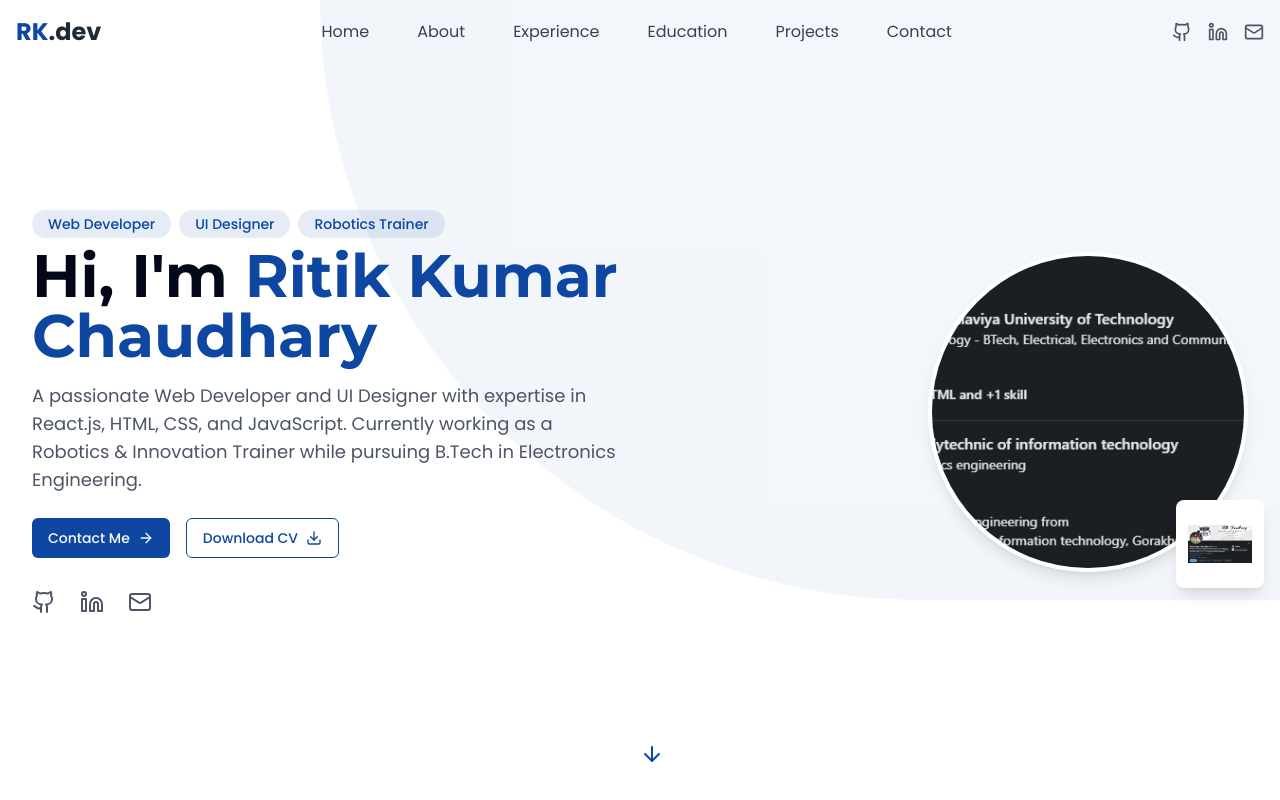
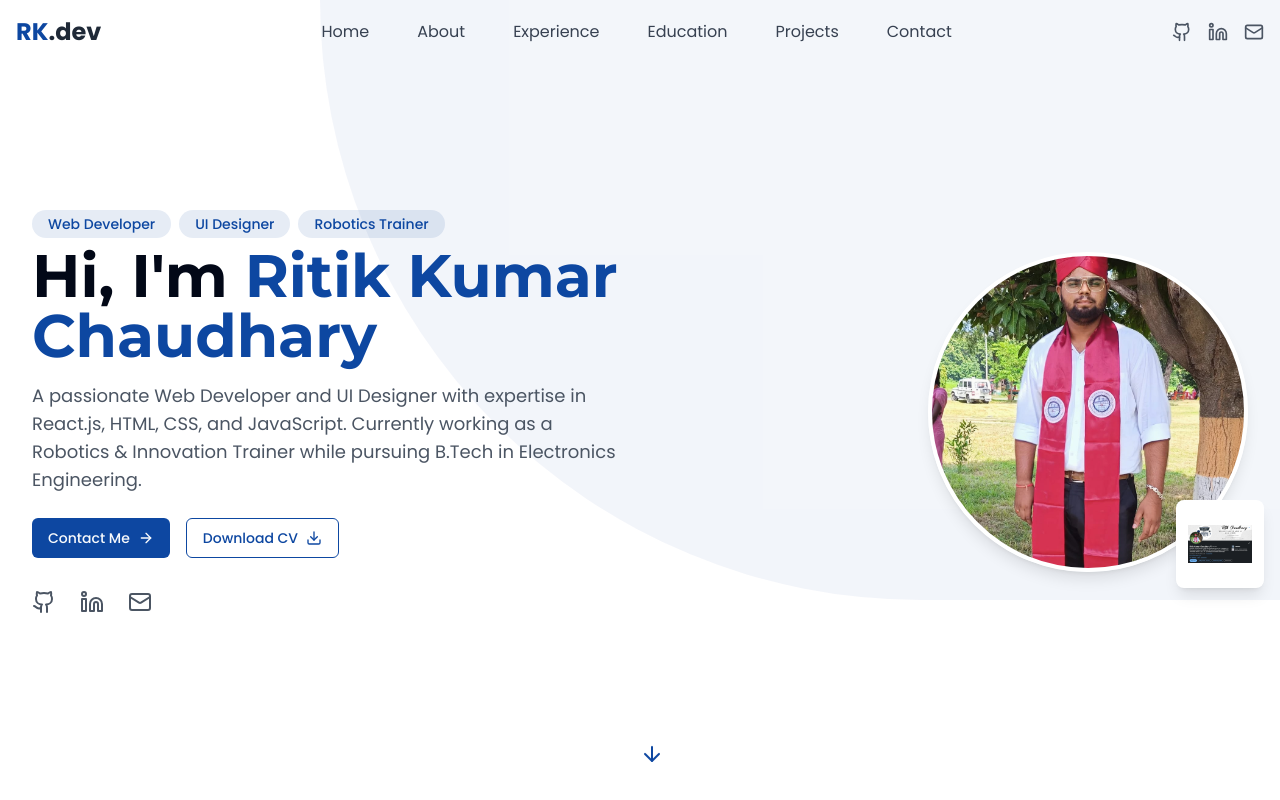
Before and after one commit to prisoner79/linkedin-coder-kit, a React (Vite) app: page / in a window 1280 px wide. Shown: the top 800 px of the page. Built offline with nearby package versions, Linux system fonts and the light colour scheme.

Commit message:
Add profile picture
Adds profile picture to the hero section.

```diff
--- a/src/components/Hero.tsx
+++ b/src/components/Hero.tsx
@@ -72,7 +72,7 @@ const Hero: React.FC = () => {
           <div className="relative">
             <div className="w-64 h-64 md:w-80 md:h-80 rounded-full overflow-hidden border-4 border-white shadow-lg">
               <img
-                src="/lovable-uploads/8948edb7-2678-413b-8e4b-0f36da778333.png"
+                src="/lovable-uploads/716d930d-2dad-44c0-8f2a-949703239e84.png"
                 alt="Ritik Kumar Chaudhary"
                 className="w-full h-full object-cover"
               />
```
Also changed, not shown: public/lovable-uploads/716d930d-2dad-44c0-8f2a-949703239e84.png (added).
